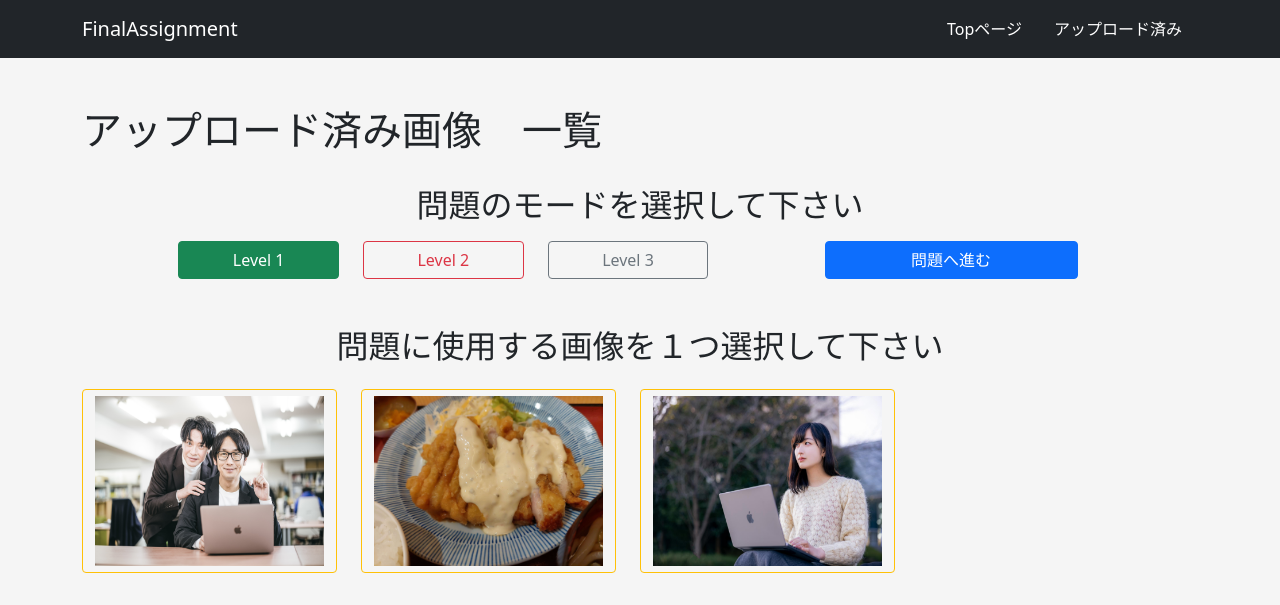
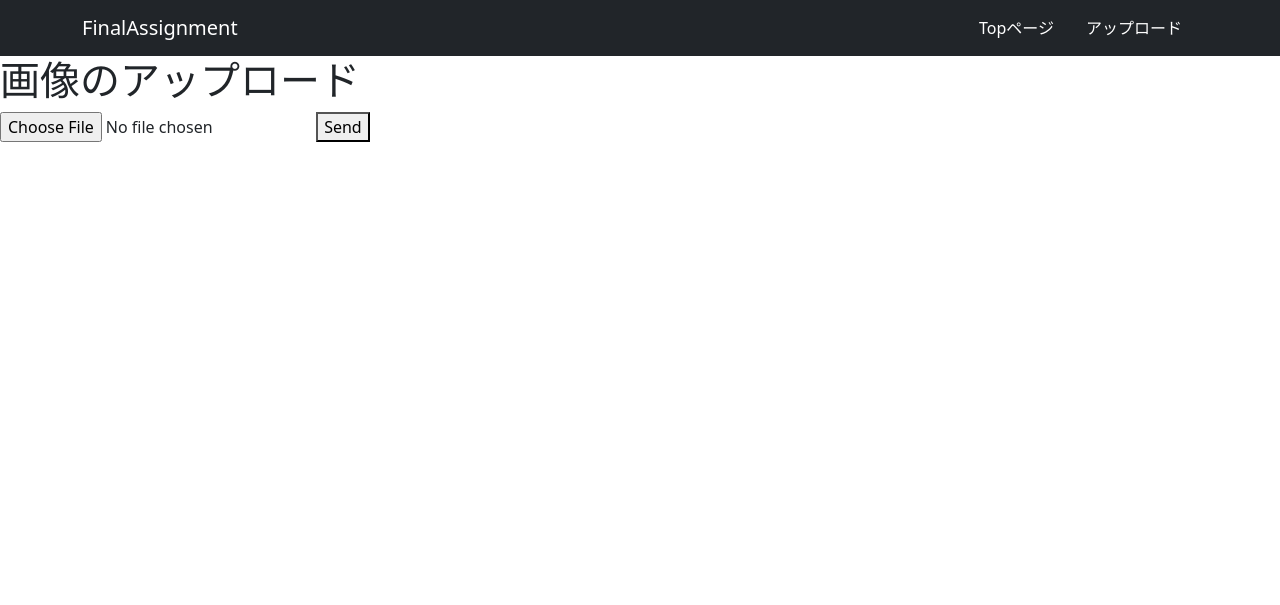
Before and after one commit to 2023AIT-OOP2-G05/FinalAssignment, a Flask app: page /uploadedList in a window 1280 px wide. Shown: the top 605 px of the page. Run offline with Flask 3, Linux system fonts and the light colour scheme.

Commit message:
Topページの変更

```diff
--- a/main.py
+++ b/main.py
@@ -12,8 +12,8 @@ app.config['PROCESSED_FOLDER'] = './processedPicture'
 
 app.config["JSON_AS_ASCII"] = False  # 日本語などのASCII以外の文字列を返したい場合は、こちらを設定しておく
 
-selectMode = ""
-selectImage = ""
+# selectMode = ""
+# selectImage = ""
 
 
 @app.route("/picture", methods=["POST"])
@@ -43,7 +43,7 @@ def getPicture():
 
 
 # アップロード済み画像一覧
-@app.route('/uploadedList')
+@app.route('/')
 def uploaded_list():
     files = glob.glob("./uploadsPicture/*")  # ./uploadsPicture/以下のファイルをすべて取得
     urls = []
@@ -55,7 +55,7 @@ def uploaded_list():
             "index": index
         })
         index = index + 1
-    return render_template("pictureList.html", title="アップロード済み画像", page_title="アップロード済み画像　一覧", target_files=urls)
+    return render_template("pictureList.html", title="アップロード済み画像", page_title="画像処理クイズ", target_files=urls)
 
 # 変換前画像用エンドポイント
 @app.route('/uploaded/<path:filename>')
@@ -142,7 +142,7 @@ def check():
 
 # http://127.0.0.1:5000/
 # Flask CORS
-@app.route("/")
+@app.route("/uploadedList")
 def index():
 
     print("ページが読み込まれました")
--- a/selectData.json
+++ b/selectData.json
@@ -1,8 +1,8 @@
 [
     {
         "mode": "1",
-        "image": "NagasinoSitara.jpg",
-        "question": "NagasinoSitara_grayScale.jpg",
+        "image": "liberoPAUI4519_TP_V.jpeg",
+        "question": "liberoPAUI4519_TP_V_grayScale.jpg",
         "idNum": "0"
     }
 ]
--- a/templates/pictureList.html
+++ b/templates/pictureList.html
@@ -44,14 +44,14 @@
                         <a class="nav-link text-white" href="/">Topページ</a>
                     </li>
                     <li class="nav-item">
-                        <a class="nav-link text-white" href="/uploadedList">アップロード済み</a>
+                        <a class="nav-link text-white" href="/uploadedList">アップロード</a>
                     </li>
                 </ul>
             </div>
         </nav>
     </header>
     <div class="container mt-5">
-        <h1 id="page_title">
+        <h1 class="text-center" id="page_title">
             {{ page_title }}
         </h1>
 
--- a/templates/test.html
+++ b/templates/test.html
@@ -25,7 +25,7 @@
                             <a class="nav-link text-white" href="/">Topページ</a>
                         </li>
                         <li class="nav-item">
-                            <a class="nav-link text-white" href="/uploadedList">アップロード済み</a>
+                            <a class="nav-link text-white" href="/uploadedList">アップロード</a>
                         </li>
                     </ul>
                 </div>
--- a/templates/upload.html
+++ b/templates/upload.html
@@ -20,7 +20,10 @@
                     <span class="navbar-brand text-white mb-0 h1">FinalAssignment</span>
                     <ul class="nav">
                         <li class="nav-item">
-                            <a class="nav-link text-white" href="/uploadedList">アップロード済み</a>
+                            <a class="nav-link text-white" href="/">Topページ</a>
+                        </li>
+                        <li class="nav-item">
+                            <a class="nav-link text-white" href="/uploadedList">アップロード</a>
                         </li>
                     </ul>
                 </div>
```
